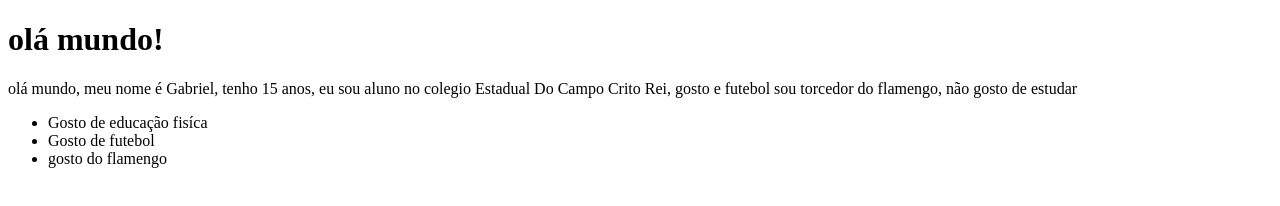
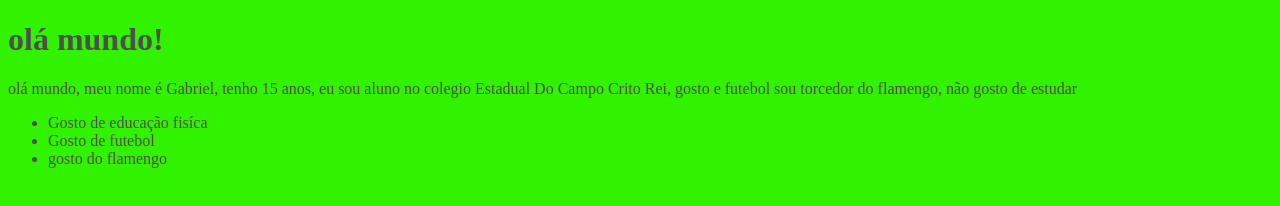
Before and after one commit to cleuvemgabrieslota/ola-mundo, a plain HTML site: page index.html in a window 1280 px wide. Drawn offline with Linux system fonts and the light colour scheme.

Commit message:
Add files via upload

```diff
--- a/index.html
+++ b/index.html
@@ -4,6 +4,7 @@
     <meta charset="UTF-8">
     <meta name="viewport" content="width=device-width, initial-scale=1.0">
     <title>olá mundo</title>
+    <link rel="stylesheet" href="style.css">
 </head>
 <body>
     <h1>olá mundo!</h1>
--- /dev/null
+++ b/style.css
@@ -0,0 +1,4 @@
+body {
+    background-color: #31f300;
+    color:#4e4e4e
+};
```
